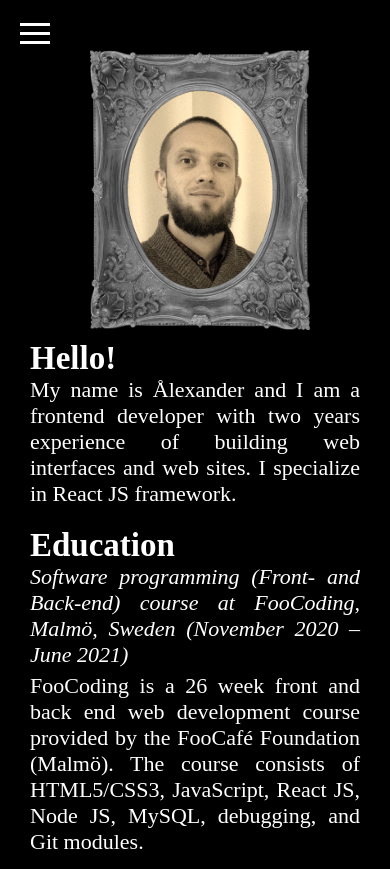
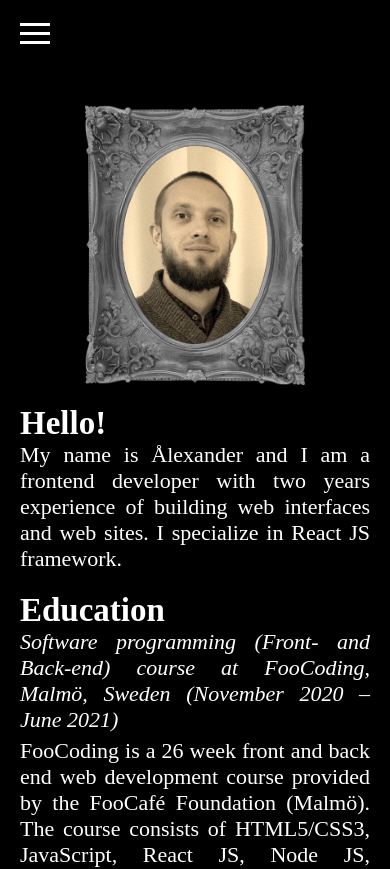
Before and after one commit to rockysfairat/LetMeIntroduceMyself, a Next.js app: page /about in a window 390 px wide. Shown: the top 869 px of the page. Built offline with nearby package versions, Linux system fonts and the light colour scheme.

Commit message:
Added dog decoration on the txt block in AboutMe

```diff
--- a/pages/about.jsx
+++ b/pages/about.jsx
@@ -35,6 +35,9 @@ export default function About() {
           </div>
         </div>
         <div className={styles.txt}>
+          <figure className={styles.dog}>
+            <Image src="/deco/dog.png" width="180" height="180" alt="Dog" />
+          </figure>
           <h2>Hello!</h2>
           <p>
             My name is Ålexander and I am a frontend developer with two years
--- a/styles/About.module.css
+++ b/styles/About.module.css
@@ -1,10 +1,8 @@
 .article {
   color: #fff;
-  display: grid;
-  grid-template-columns: repeat(4, 1fr);
-  grid-template-areas: ". img txt txt";
+  display: flex;
   padding: 70px 20px 0px 20px;
-  place-items: stretch;
+  justify-content: space-around;
 }
 
 /* Img part: */
@@ -15,7 +13,6 @@
   position: relative;
   top: 0;
   left: 0;
-  grid-area: img;
 }
 
 .img {
@@ -41,9 +38,11 @@
 
 /* Txt part: */
 .txt {
-  grid-area: txt;
+  /* grid-area: txt; */
   font-size: 22px;
-  margin-right: 20%;
+  position: relative;
+  padding: 0px 10px 0px 10px;
+  width: 60%;
 }
 
 .txt h2 {
@@ -61,28 +60,32 @@
   margin-bottom: 5px;
 }
 
-@media screen and (max-width: 1300px) {
-  .article {
-    grid-template-areas: "img txt txt txt";
-  }
-  .imgWrapper {
-    margin-left: 10px;
-  }
-  .txt {
-    padding: 0px 10px 0px 20px;
-    margin-right: 0px;
-  }
+/* Decorations: */
+
+.dog {
+  position: absolute;
+  bottom: -20px;
+  left: -220px;
+  z-index: 10;
+  width: fit-content;
 }
+
+/* Media queries: */
 
 @media screen and (max-width: 820px) {
   .article {
-    grid-template-areas: "img img img img" "txt txt txt txt";
-    padding-top: 0px;
-    place-items: center;
-    margin-top: 15px;
+    flex-direction: column;
+    align-items: center;
+  }
+  .imgWrapper {
+    margin-bottom: 20px;
   }
   .txt {
-    padding: 10px;
+    padding: 0px;
     margin-right: 0px;
+    width: 100%;
+  }
+  .dog {
+    display: none;
   }
 }
```
Also changed, not shown: public/deco/dog.png (added).
